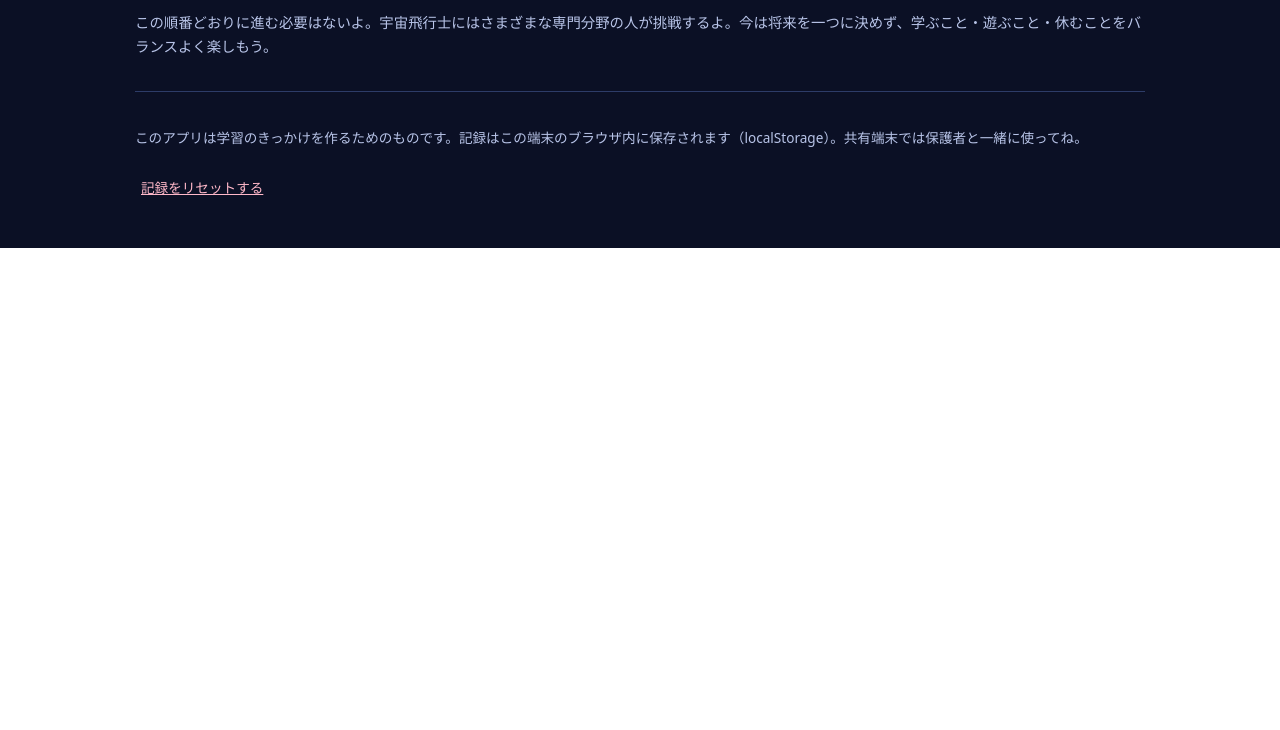
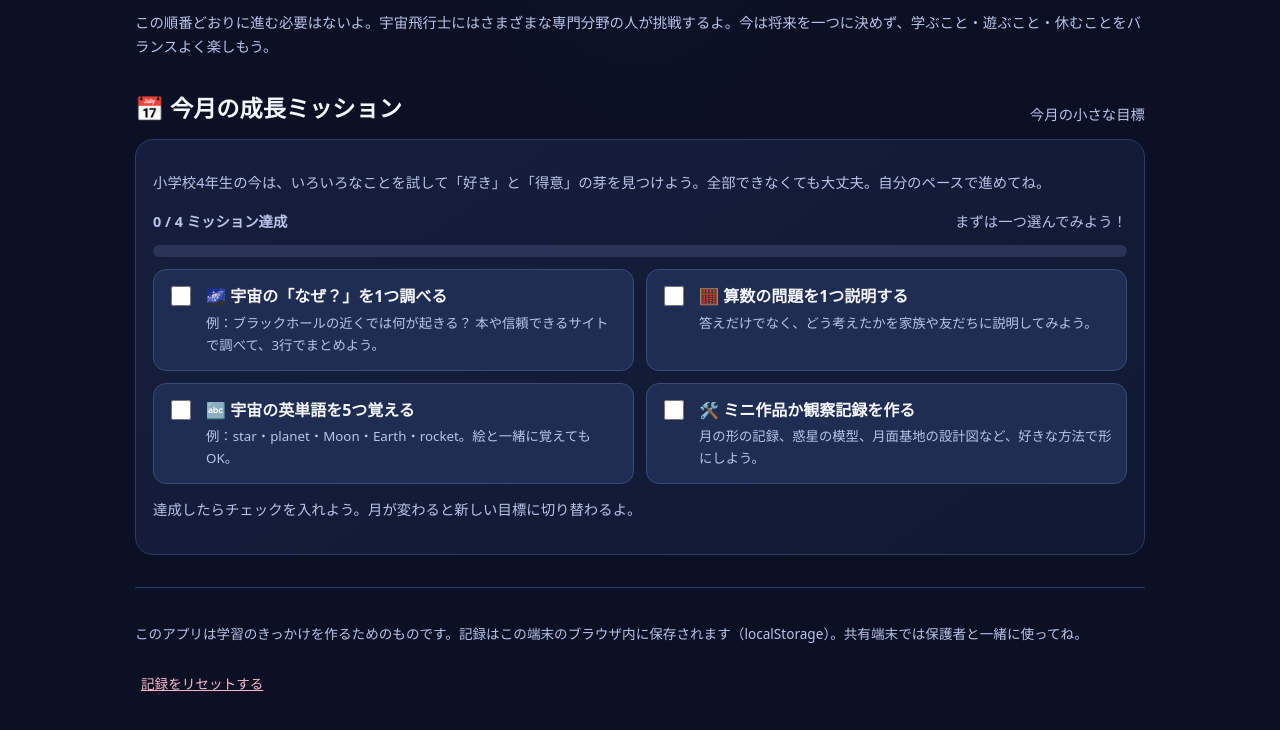
Before and after one commit to rtakak1234-end/space-career-roadmap, a plain HTML site: page index.html in a window 1280 px wide. Shown: the part 2644-3374 px from the top of the page. Before the commit the page ends 2892 px from the top, so only its background shows below. Drawn offline with Linux system fonts and the light colour scheme.

Commit message:
Fix monthly goal section and script formatting

```diff
--- a/index.html
+++ b/index.html
@@ -54,6 +54,21 @@
 </div>
 <p class="note">この順番どおりに進む必要はないよ。宇宙飛行士にはさまざまな専門分野の人が挑戦するよ。今は将来を一つに決めず、学ぶこと・遊ぶこと・休むことをバランスよく楽しもう。</p>
 </section>
+<section id="monthly-plan">
+<div class="section-head"><h2>📅 今月の成長ミッション</h2><p id="month-label">今月の小さな目標</p></div>
+<div class="panel">
+<p class="note">小学校4年生の今は、いろいろなことを試して「好き」と「得意」の芽を見つけよう。全部できなくても大丈夫。自分のペースで進めてね。</p>
+<div class="month-progress"><strong id="goal-count">0 / 4 ミッション達成</strong><span id="goal-message">まずは一つ選んでみよう！</span></div>
+<div class="progress"><div id="goal-progress"></div></div>
+<div class="monthly-grid">
+<label class="goal-item"><input type="checkbox" data-goal="question"><span><strong>🌌 宇宙の「なぜ？」を1つ調べる</strong><small>例：ブラックホールの近くでは何が起きる？ 本や信頼できるサイトで調べて、3行でまとめよう。</small></span></label>
+<label class="goal-item"><input type="checkbox" data-goal="math"><span><strong>🧮 算数の問題を1つ説明する</strong><small>答えだけでなく、どう考えたかを家族や友だちに説明してみよう。</small></span></label>
+<label class="goal-item"><input type="checkbox" data-goal="english"><span><strong>🔤 宇宙の英単語を5つ覚える</strong><small>例：star・planet・Moon・Earth・rocket。絵と一緒に覚えてもOK。</small></span></label>
+<label class="goal-item"><input type="checkbox" data-goal="project"><span><strong>🛠️ ミニ作品か観察記録を作る</strong><small>月の形の記録、惑星の模型、月面基地の設計図など、好きな方法で形にしよう。</small></span></label>
+</div>
+<p class="note" id="goal-feedback" aria-live="polite">達成したらチェックを入れよう。月が変わると新しい目標に切り替わるよ。</p>
+</div>
+</section>
 <footer class="footer">
 <p>このアプリは学習のきっかけを作るためのものです。記録はこの端末のブラウザ内に保存されます（localStorage）。共有端末では保護者と一緒に使ってね。</p>
 <button class="reset" id="reset">記録をリセットする</button>
```
